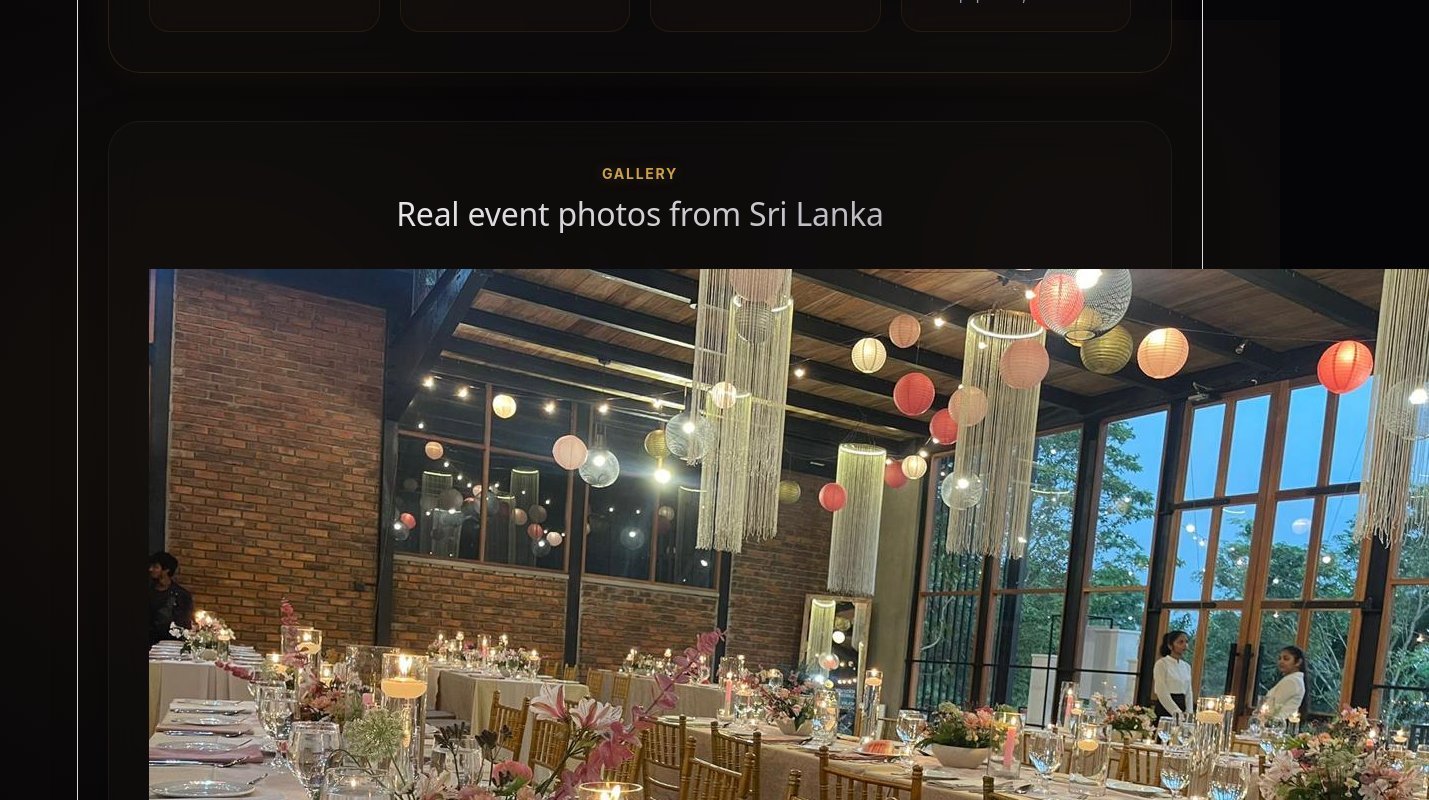
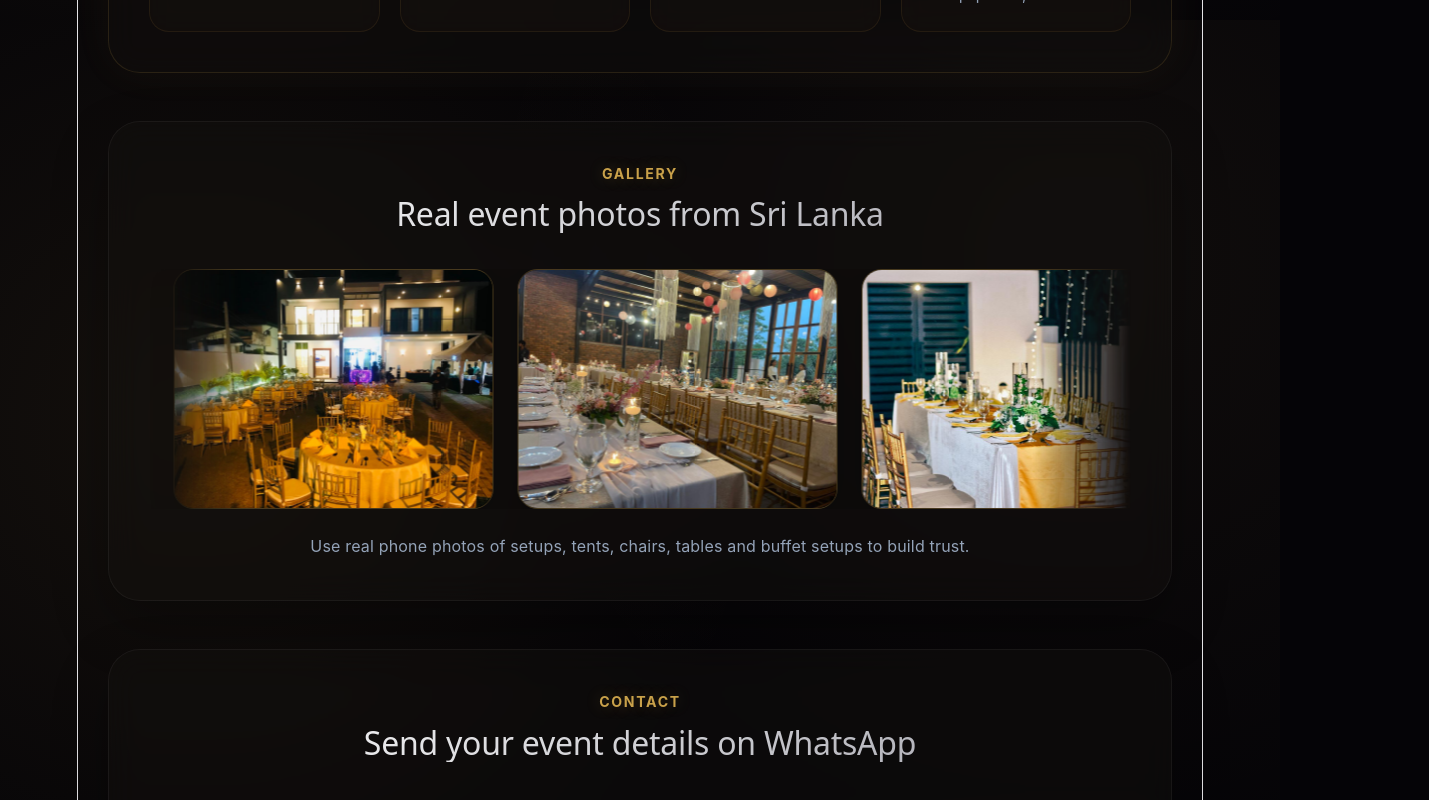
Before and after one commit to osandipabasara-design/event-rental-site, a React (Vite) app: page / in a window 1280 px wide. Shown: the part 1580-2380 px from the top of the page, 1429 px wide, since content can reach past the window. Built offline with nearby package versions, Linux system fonts and the light colour scheme.

Commit message:
style changes

```diff
--- a/src/App.css
+++ b/src/App.css
@@ -484,30 +484,52 @@ a {
   }
 }
 
-.gallery-block .gallery-grid {
-  grid-template-columns: repeat(4, minmax(0, 1fr));
+.gallery-block {
+  overflow: hidden;
 }
 
-.gallery-card {
-  min-height: 220px;
-  border-radius: 24px;
-  background: rgba(20, 16, 14, 0.4);
-  backdrop-filter: blur(8px);
-  border: 1px dashed rgba(201,161,74,0.3);
-  display: grid;
-  place-items: center;
-  text-align: center;
-  padding: 24px;
-  color: var(--muted-300);
-  font-size: 0.95rem;
-  transition: all 0.3s ease;
+.marquee-container {
+  display: flex;
+  overflow: hidden;
+  width: 100%;
+  position: relative;
+  -webkit-mask-image: linear-gradient(to right, transparent, black 10%, black 90%, transparent);
+  mask-image: linear-gradient(to right, transparent, black 10%, black 90%, transparent);
 }
 
-.gallery-card:hover {
-  background: rgba(201,161,74,0.05);
-  border-style: solid;
+.marquee-content {
+  display: flex;
+  gap: 24px;
+  min-width: max-content;
+  animation: scrollRight 35s linear infinite;
+}
+
+.marquee-content:hover {
+  animation-play-state: paused;
+}
+
+@keyframes scrollRight {
+  from {
+    transform: translateX(-50%);
+  }
+  to {
+    transform: translateX(0%);
+  }
+}
+
+.gallery-img {
+  width: 320px;
+  height: 240px;
+  object-fit: cover;
+  border-radius: 20px;
+  border: 1px solid rgba(201,161,74,0.3);
+  box-shadow: 0 10px 30px rgba(0,0,0,0.3);
+  transition: transform 0.3s ease, border-color 0.3s ease;
+}
+
+.gallery-img:hover {
+  transform: scale(1.05);
   border-color: var(--accent-gold-500);
-  transform: scale(1.02);
 }
 
 .gallery-note {
```
